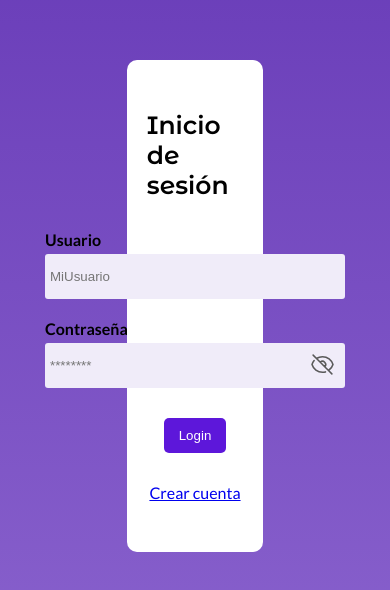
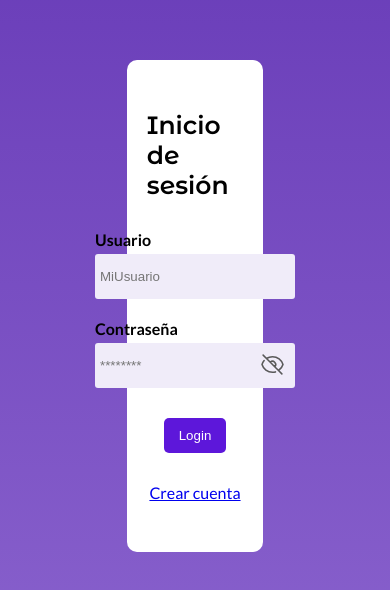
Before and after one commit to NestorEGM/sap-web-app, a Next.js app: page /login in a window 390 px wide. Shown: the part 116-706 px from the top of the page. Built offline with nearby package versions, Linux system fonts and the light colour scheme.

Commit message:
Se agregaron los estilos del input y se agrego un media query para los input

```diff
--- a/app/(auth)/auth.module.css
+++ b/app/(auth)/auth.module.css
@@ -24,7 +24,15 @@
 }
 
 .input {
-  width: 300px;
+  width: 200px;
+  background-color: hsl(262, 52%, 95%);
+  border: none;
+  border-radius: 3px;
+  padding: 15px 5px;
+}
+
+.input:focus {
+  outline: 1px solid #5D17DA;
 }
 
 .passwordIconBtn {
@@ -42,10 +50,6 @@
 .passwordIcon {
   height: 25px;
   color: #595959;
-}
-
-.input:focus {
-  outline: 1px solid #5D17DA;
 }
 
 .authButton {
@@ -75,3 +79,9 @@
 .links {
   padding: 20px 0;
 }
+
+@media only screen and (min-width: 600px) {
+  .input {
+    width: 300px;
+  }
+}
```
